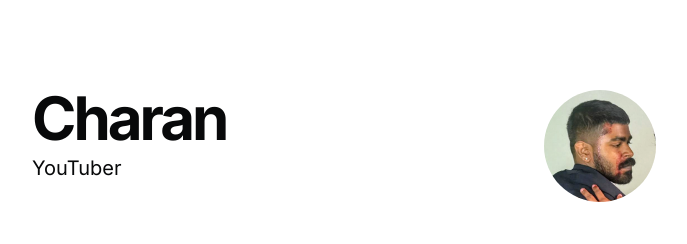
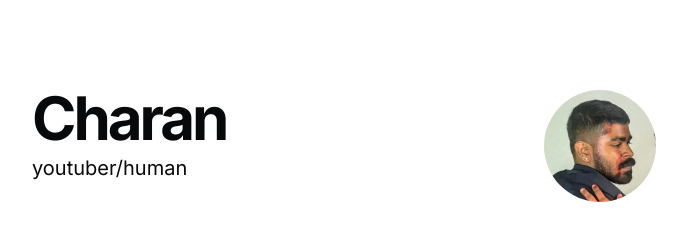
Before and after one commit to charanravi-online/resume, a Next.js app: page / in a window 1280 px wide. Shown: the top 244 px of the page, without its empty margins (296-983 px from the left). Built offline with nearby package versions, Linux system fonts and the light colour scheme.

Commit message:
Change job title in resume
Updated job title in resume from 'YouTuber' to 'youtuber/human'.

```diff
--- a/src/data/resume.tsx
+++ b/src/data/resume.tsx
@@ -8,7 +8,7 @@ export const DATA = {
   location: "Bangalore, India",
   locationLink: "https://www.google.com/maps/place/Bengaluru",
   description:
-    "YouTuber",
+    "youtuber/human",
   summary:
     `I talk about stuff and call it a documentary. My videos dive into unexpected corners of everyday life, exploring ideas from technology and philosophy to creativity and culture.
 
```
